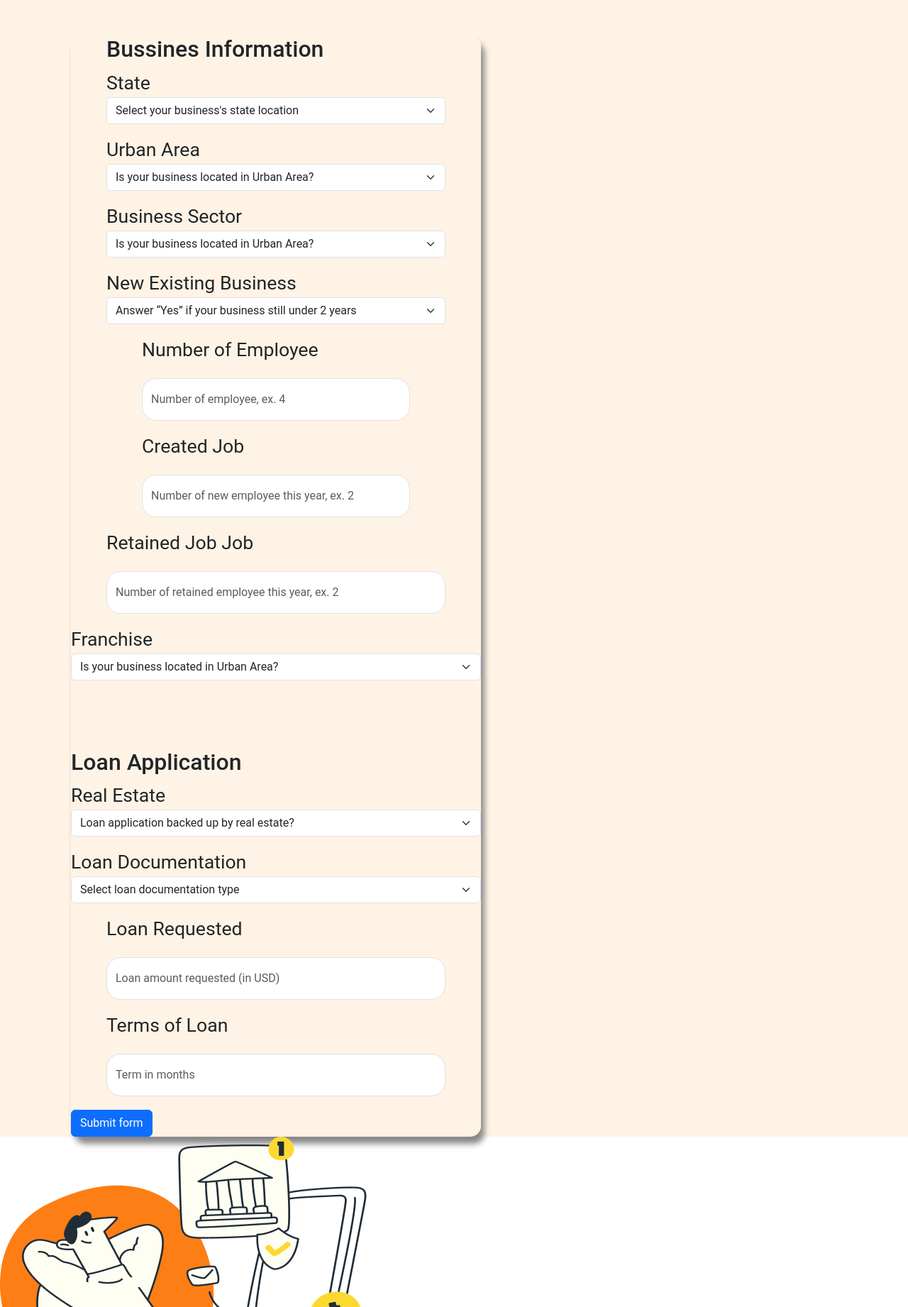
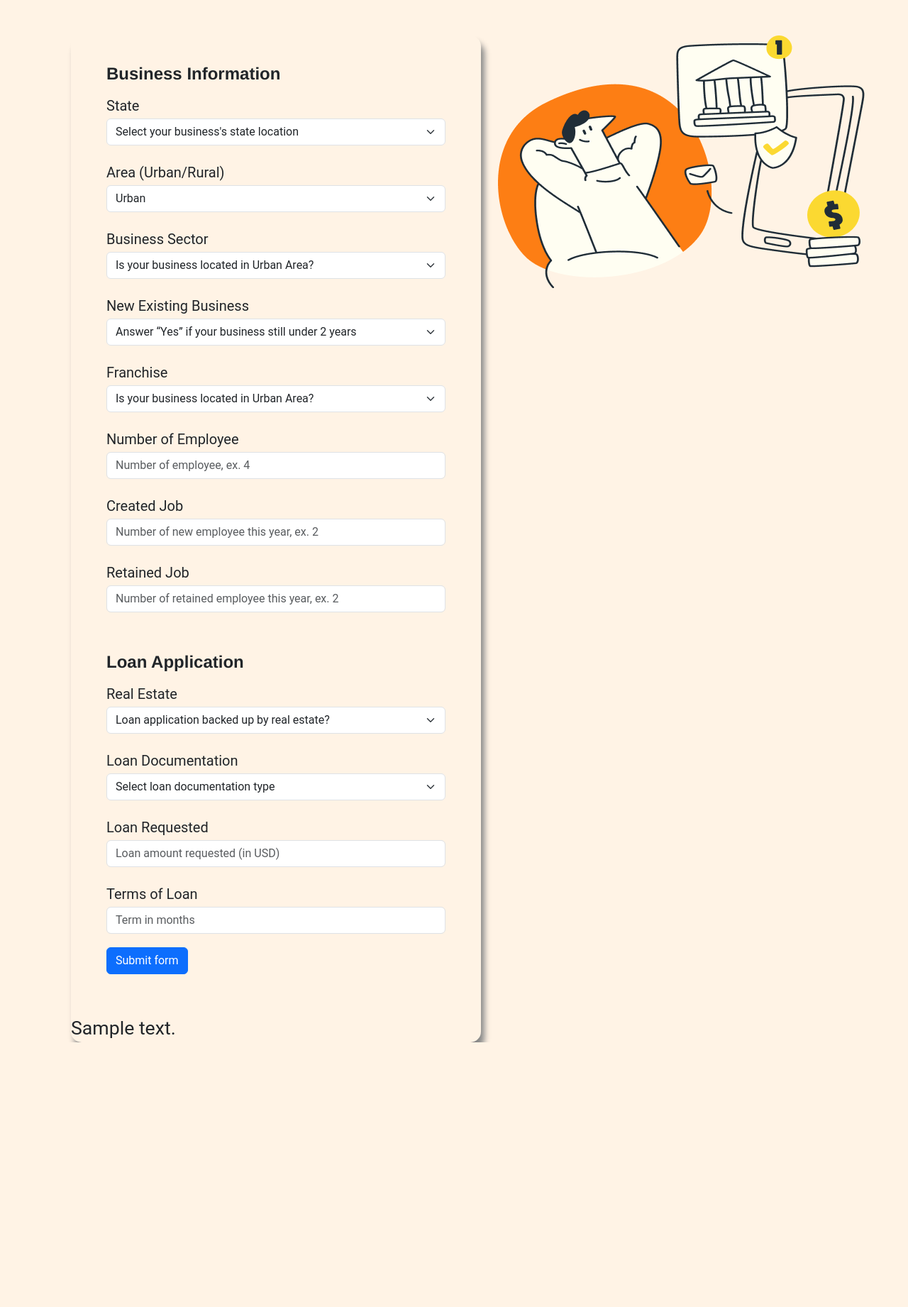
Before and after one commit to Rdtj10/PintarKUR, a Flask app: template templates/features/analisis.html in a window 1280 px wide. Shown: the part 78-1920 px from the top of the page at 71% size. After the commit the page ends 1547 px from the top, so only its background shows below. Run offline with Flask 3, Linux system fonts and the light colour scheme; the template is opened without the code that fills it: most values are stand-ins (such as "Sample title", 1, 10 or a date in 2020); some libraries are stand-ins or nearby versions.

Commit message:
correcting form view for analisis

```diff
--- a/main.py
+++ b/main.py
@@ -4,6 +4,7 @@
 import pymysql
 import MySQLdb.cursors
 import re
+import numpy as np
 
 app = Flask(__name__)
 app.config['SECRET_KEY'] = 'bangkit123'
@@ -85,6 +86,29 @@
     return render_template('features/analisis.html',title="Analisis")
     #return redirect('login')
 
+@app.route('/predict',methods=['POST'])
+def predict():
+
+    #int_features = [int(x) for x in request.form.values()]
+    #final_features = [np.array(int_features)]
+
+    # Assuming you have a MultiDict object called `my_dict`
+    print(1)
+    values_generator = request.form.values()
+    #print(my_list)
+
+    # Iterate over the generator and print each value
+    for value in values_generator:
+        print(value)
+
+
+    return render_template('features/analisis.html', prediction_text='Sales should be $ {}'.format(request.form.values()))
+    #prediction = model.predict(final_features)
+
+    #output = round(prediction[0], 2)
+
+    #return render_template('index.html', prediction_text='Sales should be $ {}'.format(output))
+
 #Home
 @app.route('/')
 def home():
--- a/static/style.css
+++ b/static/style.css
@@ -74,6 +74,9 @@
 }
 /* End Header */
 
+label {
+  font-size: 20px;
+}
 
 .hero{
   width: 100%;
--- a/templates/features/analisis.html
+++ b/templates/features/analisis.html
@@ -28,77 +28,77 @@
             <div class="col-md-6">
                 <div class="panel panel-default">
                     <div class="panel-body">
-                        <form action="#" role="form" method="post" autocomplete="off">
+                        <form action="{{ url_for('predict')}}" role="form" method="post">
                             <div class="form-group form-padding">
-                                <h2>Bussines Information</h2>
+                                <br>
+                                <h4 style="font-weight: bold;">Business Information</h4>
                                 <div class="mb-3">
                                     <label>State</label>
-                                    <select class="form-select" aria-label="State">
+                                    <select name="state" class="form-select" aria-label="State">
                                         <option selected>Select your business's state location</option>
-                                        <option value="1">NC - North Carolina</option>
-                                        <option value="2">AR - Arkansas</option>
-                                        <option value="3">CA - California</option>
-                                        <option value="4">FL - Florida</option>
-                                        <option value="5">LA - Louisiana</option>
-                                        <option value="6">TX - Texas</option>
-                                        <option value="7">TN - Tennessee</option>
-                                        <option value="8">MD - Maryland </option>
-                                        <option value="9">ME - Maine</option>
-                                        <option value="10">AK - Alaska</option>
-                                        <option value="11">CO - Colorado</option>
-                                        <option value="12">WA - Washington</option>
-                                        <option value="13">KS - Kansas</option>
-                                        <option value="14">MI - Michigan</option>
-                                        <option value="15">IN - Indiana</option>
-                                        <option value="16">NM - New Mexico</option>
-                                        <option value="17">NV - Nevada</option>
-                                        <option value="18">VA - Virginia</option>
-                                        <option value="19">AZ - Arizona</option>
-                                        <option value="20">OR - Oregon</option>
-                                        <option value="21">MN - Minnesota</option>
-                                        <option value="22">NH - New Hampshire</option>
-                                        <option value="23">NY - New York</option>
-                                        <option value="24">IL - Illinois</option>
-                                        <option value="25">SC - South Carolina</option>
-                                        <option value="26">AL - Alabama</option>
-                                        <option value="27">MT - Montana</option>
-                                        <option value="28">MS - Mississippi</option>
-                                        <option value="29">MA - Massachusetts</option>
-                                        <option value="30">UT - Utah</option>
-                                        <option value="31">PA - Pennsylvania</option>
-                                        <option value="32">MO - Missouri</option>
-                                        <option value="33">ND - North Dakota</option>
-                                        <option value="34">GA - Georgia</option>
-                                        <option value="35">CT - Connecticut</option>
-                                        <option value="36">RI - Rhode Island</option>
-                                        <option value="37">ID - Idaho</option>
-                                        <option value="38">WY - Wyoming</option>
-                                        <option value="39">WI - Wisconsin</option>
-                                        <option value="40">NJ - New Jersey</option>
-                                        <option value="41">NE - Nebraska</option>
-                                        <option value="42">OH - Ohio</option>
-                                        <option value="43">IA - Iowa</option>
-                                        <option value="44">OK - Oklahoma</option>
-                                        <option value="45">VT - Vermont</option>
-                                        <option value="46">WV - West Virginia</option>
-                                        <option value="47">DE - Delaware</option>
-                                        <option value="48">KY - Kentucky</option>
-                                        <option value="49">DC - District of Columbia</option>
-                                        <option value="50">HI - Hawaii</option>
-                                        <option value="51">SD - South Dakota</option>
+                                        <option value="NC">NC - North Carolina</option>
+                                        <option value="AR">AR - Arkansas</option>
+                                        <option value="CA">CA - California</option>
+                                        <option value="FL">FL - Florida</option>
+                                        <option value="LA">LA - Louisiana</option>
+                                        <option value="TX">TX - Texas</option>
+                                        <option value="TN">TN - Tennessee</option>
+                                        <option value="MD">MD - Maryland </option>
+                                        <option value="ME">ME - Maine</option>
+                                        <option value="AK">AK - Alaska</option>
+                                        <option value="CO">CO - Colorado</option>
+                                        <option value="WA">WA - Washington</option>
+                                        <option value="KS">KS - Kansas</option>
+                                        <option value="MI">MI - Michigan</option>
+                                        <option value="IN">IN - Indiana</option>
+                                        <option value="NM">NM - New Mexico</option>
+                                        <option value="NV">NV - Nevada</option>
+                                        <option value="VA">VA - Virginia</option>
+                                        <option value="AZ">AZ - Arizona</option>
+                                        <option value="OR">OR - Oregon</option>
+                                        <option value="MN">MN - Minnesota</option>
+                                        <option value="NH">NH - New Hampshire</option>
+                                        <option value="NY">NY - New York</option>
+                                        <option value="IL">IL - Illinois</option>
+                                        <option value="SC">SC - South Carolina</option>
+                                        <option value="AL">AL - Alabama</option>
+                                        <option value="MT">MT - Montana</option>
+                                        <option value="MS">MS - Mississippi</option>
+                                        <option value="MA">MA - Massachusetts</option>
+                                        <option value="UT">UT - Utah</option>
+                                        <option value="PA">PA - Pennsylvania</option>
+                                        <option value="MO">MO - Missouri</option>
+                                        <option value="ND">ND - North Dakota</option>
+                                        <option value="GA">GA - Georgia</option>
+                                        <option value="CT">CT - Connecticut</option>
+                                        <option value="RI">RI - Rhode Island</option>
+                                        <option value="ID">ID - Idaho</option>
+                                        <option value="WY">WY - Wyoming</option>
+                                        <option value="WI">WI - Wisconsin</option>
+                                        <option value="NJ">NJ - New Jersey</option>
+                                        <option value="NE">NE - Nebraska</option>
+                                        <option value="OH">OH - Ohio</option>
+                                        <option value="IA">IA - Iowa</option>
+                                        <option value="OK">OK - Oklahoma</option>
+                                        <option value="VT">VT - Vermont</option>
+                                        <option value="WV">WV - West Virginia</option>
+                                        <option value="DE">DE - Delaware</option>
+                                        <option value="KY">KY - Kentucky</option>
+                                        <option value="DC">DC - District of Columbia</option>
+                                        <option value="HI">HI - Hawaii</option>
+                                        <option value="SD">SD - South Dakota</option>
                                     </select>
                                 </div>
                                 <div class="mb-3">
-                                    <label>Urban Area</label>
-                                    <select class="form-select" aria-label="Default select example">
-                                        <option selected>Is your business located in Urban Area?</option>
-                                        <option value="yes">Yes</option>
-                                        <option value="no">No</option>
+                                    <label>Area (Urban/Rural)</label>
+                                    <select name= "urban_area" class="form-select" aria-label="Default select example">
+                                        <option value="1">Urban</option>
+                                        <option value="2">Rural</option>
                                     </select>
                                 </div>
                                 <div class="mb-3">
                                     <label>Business Sector</label>
-                                    <select class="form-select" aria-label="Default select example">
+                                    <select name="business_sector" class="form-select" aria-label="Default select example">
                                         <option selected>Is your business located in Urban Area?</option>
                                         <option value="11">11 - Agriculture, forestry, fishing and hunting</option>
                                         <option value="21">21 - Mining, quarrying, and oil and gas extraction</option>
@@ -124,65 +124,66 @@
                                 </div>
                                 <div class="mb-3">
                                     <label>New Existing Business</label>
-                                    <select class="form-select" aria-label="Default select example">
+                                    <select name="new_existing_business" class="form-select" aria-label="Default select example">
                                         <option selected>Answer “Yes” if your business still under 2 years </option>
-                                        <option value="yes">Yes</option>
-                                        <option value="no">No</option>
+                                        <option value="2">Yes</option>
+                                        <option value="1">No</option>
                                     </select>
-                                </div>
-                                <div class="mb-3 form-group form-padding">
-                                    <label>Number of Employee</label>
-                                    <input type="text" name='' class="form-control form-rad" placeholder="Number of employee, ex. 4">
-                                </div>
-                                <div class="mb-3 form-group form-padding">
-                                    <label>Created Job</label>
-                                    <input type="text" name='' class="form-control form-rad" placeholder="Number of new employee this year, ex. 2">
-                                </div>
-                                </div>
-                                <div class="mb-3 form-group form-padding">
-                                    <label>Retained Job Job</label>
-                                    <input type="text" name='' class="form-control form-rad" placeholder="Number of retained employee this year, ex. 2">
                                 </div>
                                 <div class="mb-3">
                                     <label>Franchise</label>
-                                    <select class="form-select" aria-label="Default select example">
+                                    <select name="has_franchise" class="form-select" aria-label="Default select example">
                                         <option selected>Is your business located in Urban Area?</option>
-                                        <option value="yes">Yes</option>
-                                        <option value="no">No</option>
+                                        <option value="1">Yes</option>
+                                        <option value="0">No</option>
                                     </select>
                                 </div>
-                                <br><br>
-                                <h2>Loan Application</h2>
+                                <div class="mb-3">
+                                    <label>Number of Employee</label>
+                                    <input type="text" name="number_of_employee" class="form-control" placeholder="Number of employee, ex. 4">
+                                </div>
+                                <div name="created_job" class="mb-3">
+                                    <label>Created Job</label>
+                                    <input type="text" name="created_job" class="form-control" placeholder="Number of new employee this year, ex. 2">
+                                </div>
+                                <div class="mb-3">
+                                    <label>Retained Job</label>
+                                    <input type="text" name="retained_job" class="form-control" placeholder="Number of retained employee this year, ex. 2">
+                                </div>
+                                <br>
+                                <h4 style="font-weight: bold;">Loan Application</h4>
                                 <div class="mb-3">
                                     <label>Real Estate</label>
-                                    <select class="form-select" aria-label="Default select example">
+                                    <select name="real_estate" class="form-select" aria-label="Default select example">
                                         <option selected>Loan application backed up by real estate?</option>
-                                        <option value="yes">Yes</option>
-                                        <option value="no">No</option>
+                                        <option value="1">Yes</option>
+                                        <option value="0">No</option>
                                     </select>
                                 </div>
                                 <div class="mb-3">
                                     <label>Loan Documentation</label>
-                                    <select class="form-select" aria-label="Default select example">
+                                    <select name="loan_documentation" class="form-select" aria-label="Default select example">
                                         <option selected>Select loan documentation type</option>
-                                        <option value="LowDoc">LowDoc</option>
-                                        <option value="Non-LowDoc">No</option>
+                                        <option value="1">LowDoc</option>
+                                        <option value="0">Non LowDoc</option>
                                     </select>
                                 </div>
-                                <div class="mb-3 form-group form-padding">
+                                <div class="mb-3">
                                     <label>Loan Requested</label>
-                                    <input type="text" name='' class="form-control form-rad" placeholder="Loan amount requested (in USD)">
+                                    <input type="text" name="loan_requested" class="form-control" placeholder="Loan amount requested (in USD)">
                                 </div>
-                                </div><div class="mb-3 form-group form-padding">
+                                <div class="mb-3">
                                     <label>Terms of Loan</label>
-                                    <input type="text" name='' class="form-control form-rad" placeholder="Term in months">
+                                    <input type="text" name="term" class="form-control" placeholder="Term in months">
                                 </div>
-                                <div class="col-12">
+                                <div class="mb-3">
                                     <button class="btn btn-primary" type="submit">Submit form</button>
                                 </div>
+                                <br>
                             </div>
                         </form>
                     </div>
+                    {{ prediction_text }}
                 </div>
             </div>
             <div class="col-md-6">
```
Also changed, not shown: templates/features/analisis_rev.html (added, +23 -0 lines), 1 other file.
